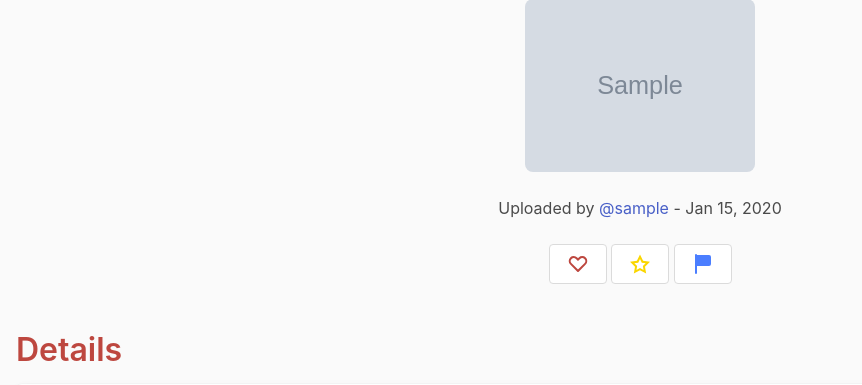
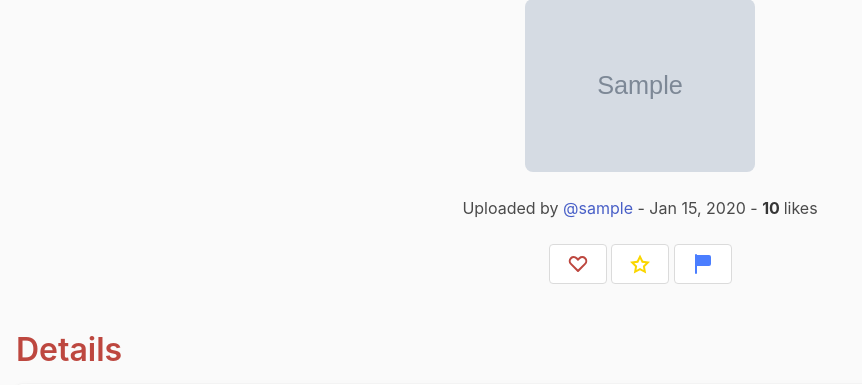
Before and after one commit to bernasx/aiartsharing, a Django app: template aiart_content/templates/imageposts/detail.html in a window 1280 px wide. Shown: the part 73-458 px from the top of the page, without its empty margins (0-862 px from the left). Run offline with Django 4.2, Linux system fonts and the light colour scheme; tables that the repository leaves empty hold one stand-in row (values such as "Sample post"); the template is opened without the code that fills it: values that come from a table or form of the project are taken from there, most other values are stand-ins (such as "Sample title", 1, 10 or a date in 2020); grey boxes marked "Sample" are stand-in pictures; some libraries are stand-ins or nearby versions.

Commit message:
Added like count to detail page

```diff
--- a/aiart_content/templates/imageposts/detail.html
+++ b/aiart_content/templates/imageposts/detail.html
@@ -15,7 +15,8 @@
 <div class="container is-centered has-text-centered">
     <div class="block">
         Uploaded by <a href="{% url 'auth:profile' object.user.uuid %}"> @{{object.user.username}} </a> -
-        <time datetime="{{object.publish_date|date:"Y-m-d"}}">{{object.publish_date|date:"M d, Y"}}</time>
+        <time datetime="{{object.publish_date|date:"Y-m-d"}}">{{object.publish_date|date:"M d, Y"}}</time> - <strong> {{likes}} </strong> {%if likes == 1%} like {%else%} likes {%endif%}
+
     </div>
 
     <div class="block" id="like-favorite-button-block">
--- a/aiart_content/views.py
+++ b/aiart_content/views.py
@@ -52,9 +52,13 @@ class DetailImagePostView(DetailView):
     def get_context_data(self, **kwargs):
          # Call the base implementation first to get a context
         context = super().get_context_data(**kwargs)
+        post = ImagePost.objects.get(uuid=self.kwargs.get('uuid'))
         # We have to separate these from the rest of the page so HTMX can rewrite them and preserve stuff in the template
-        context['imagepost_uuid'] = self.kwargs.get('uuid')
+        context['imagepost_uuid'] = post.uuid
         context['user_liking_uuid'] = self.request.user.uuid
+        context['likes'] = post.liked_image_posts.all().count()
+
+
 
         if self.request.user.liked_image_posts.filter(uuid=ImagePost.objects.get(uuid=self.kwargs.get('uuid')).uuid).exists():
             # These have to be strings because that's how we get them from the client. Could make them bools but it's just one comparison when rendering the template
```
